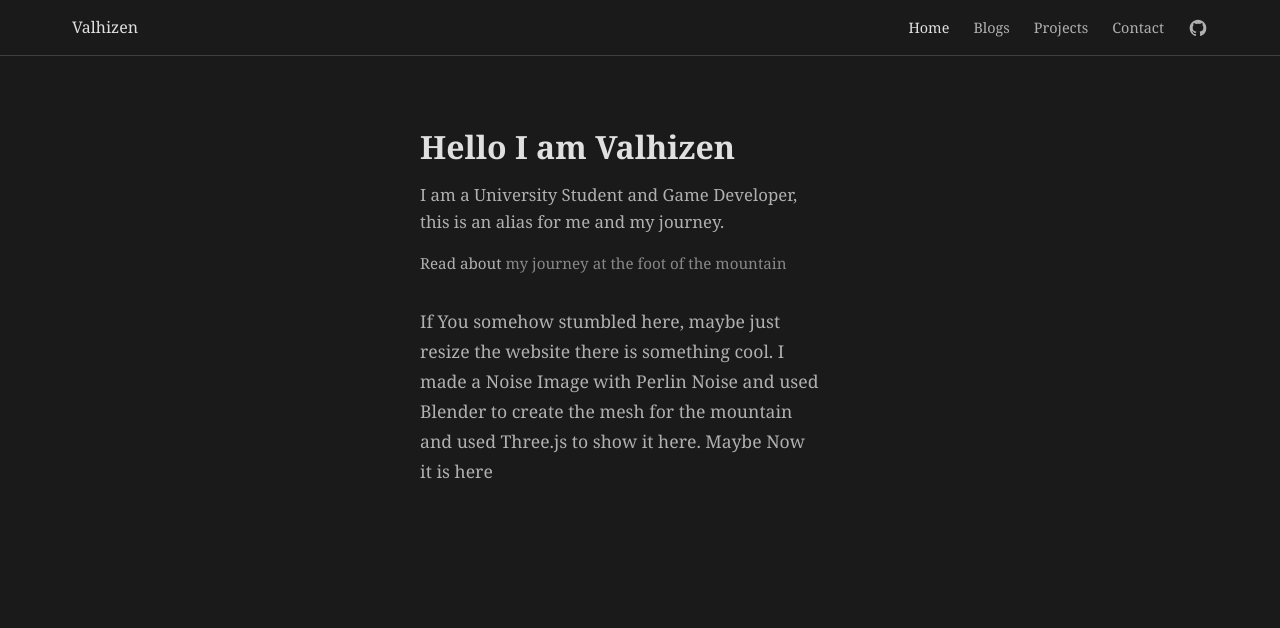
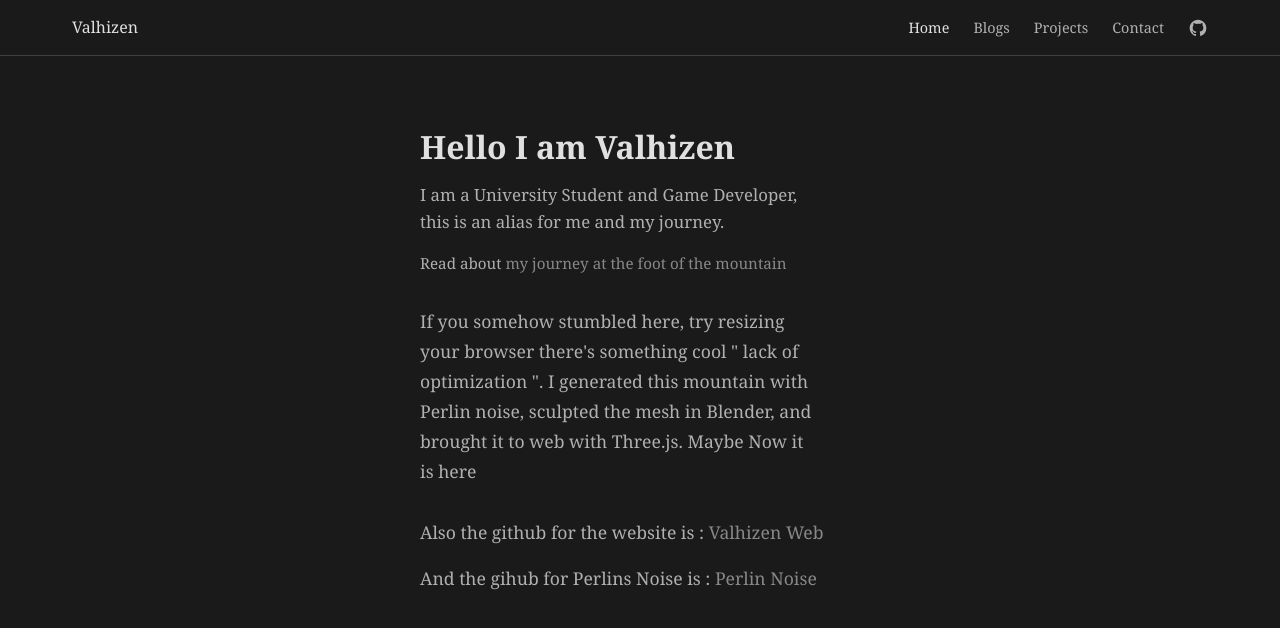
Before and after one commit to valhizen/ValhizenWeb, a SvelteKit app: page / in a window 1280 px wide. Shown: the top 628 px of the page. Built offline with nearby package versions, Linux system fonts and the light colour scheme; no server answers.

Commit message:
Added the repo for website and Perlin Noise

```diff
--- a/src/routes/+page.svelte
+++ b/src/routes/+page.svelte
@@ -109,18 +109,32 @@
         Read about <a href="/blogs/at-the-foot-of-the-mountain">my journey at the foot of the mountain</a>
       </p>
       <p>
-        If You somehow stumbled here, maybe just resize the website there is something cool. I made a Noise Image with
-        Perlin Noise and used Blender to create the mesh for the mountain and used Three.js to show it here.
+
+        If you somehow stumbled here, try resizing your browser
+        there's something cool " lack of optimization ". I generated
+        this mountain with Perlin noise, sculpted the mesh in
+        Blender, and brought it to web with Three.js.
 
         Maybe Now it is here
 
+
       </p>
+
     </div>
 
     <div class="model-section">
       <div bind:this={container} class="three-container"></div>
     </div>
   </div>
+  <p>
+    Also the github for the website is :
+    <a href="https://github.com/valhizen/ValhizenWeb"> Valhizen Web</a>
+  </p>
+  <p>
+    And the gihub for Perlins Noise is :
+    <a href="https://github.com/valhizen/PerlinNoise" > Perlin Noise</a>
+
+  </p>
 </div>
 
 <style>
```
